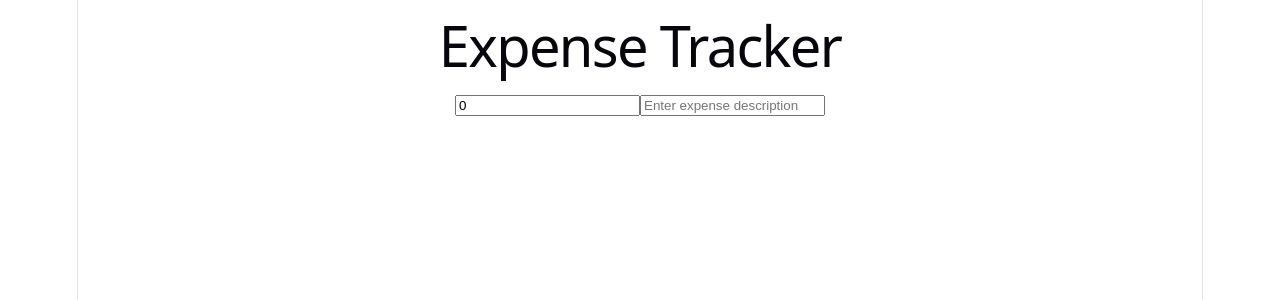
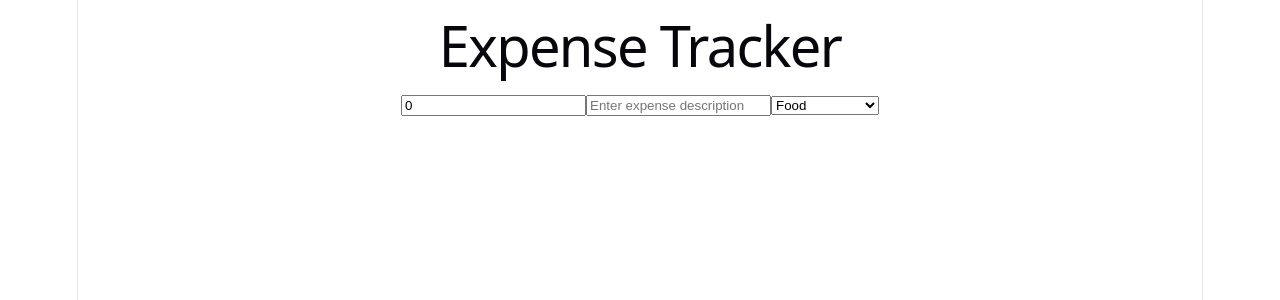
Before and after one commit to Sunjay77/Aegis, a React (Vite) app in the folder expense-tracker/: page / in a window 1280 px wide. Shown: the top 300 px of the page. Built offline with nearby package versions, Linux system fonts and the light colour scheme.

Commit message:
feat: add category selection for expense tracking

```diff
--- a/expense-tracker/src/App.tsx
+++ b/expense-tracker/src/App.tsx
@@ -3,6 +3,7 @@ import { useState } from "react";
 function App() {
   const [amount, setAmount] = useState(0);
   const [description, setDescription] = useState("");
+  const [category, setCategory] = useState("Food");
   return (
     <div className="app">
       <h1>Expense Tracker</h1>
@@ -18,6 +19,15 @@ function App() {
         value={description}
         onChange={(e) => setDescription(e.target.value)}
       />
+      <select
+        value={category}
+        onChange={(e) => setCategory(e.target.value)}
+      >
+        <option value="Food">Food</option>
+        <option value="Transportation">Transportation</option>
+        <option value="Entertainment">Entertainment</option>
+        <option value="Utilities">Utilities</option>
+      </select>
     </div>
   );
 }
```
